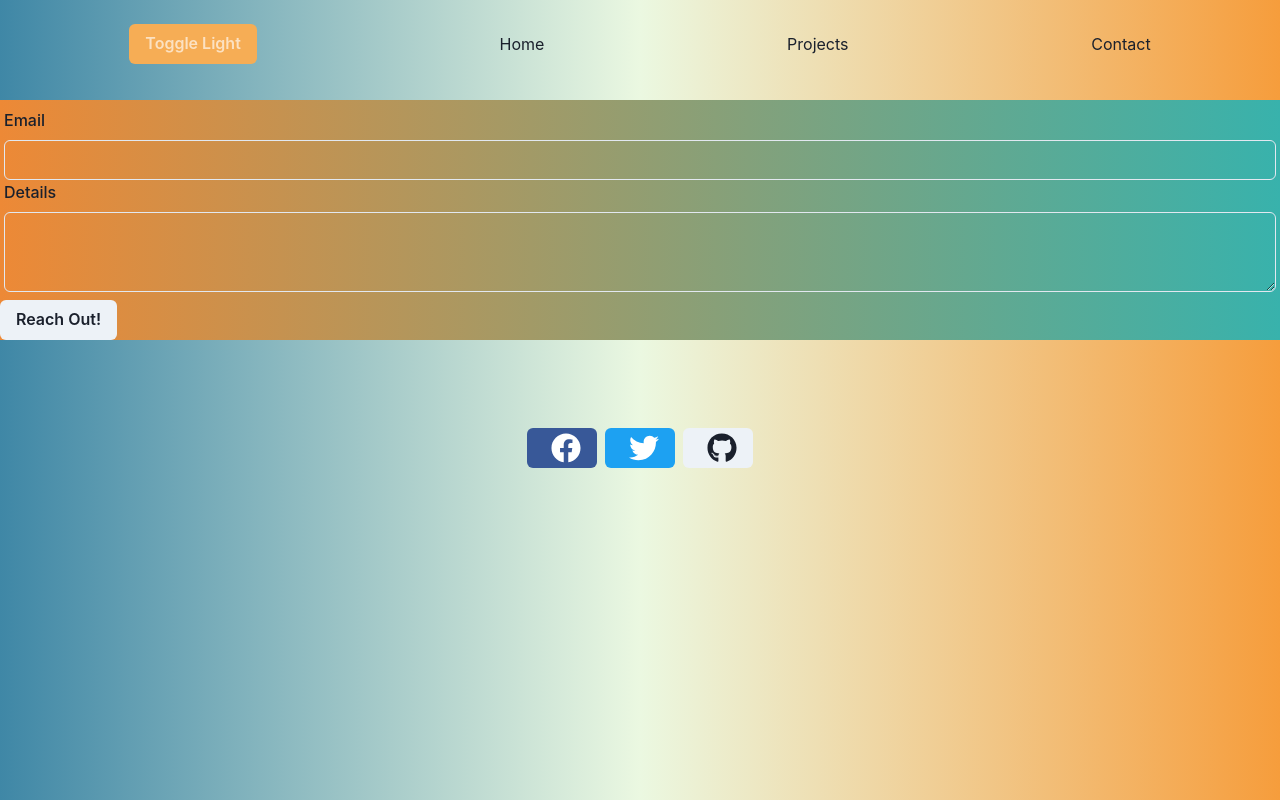
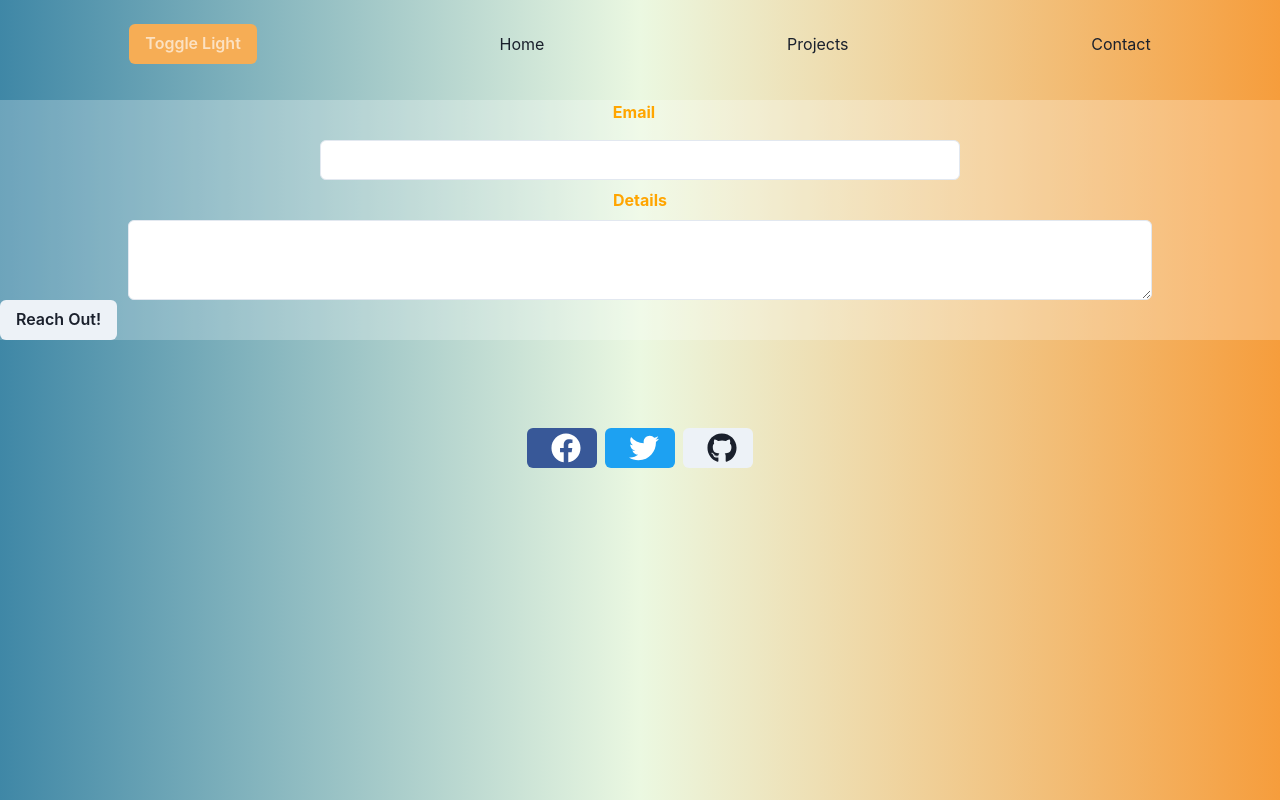
Before and after one commit to nme22/next-portfolio, a Next.js app in the folder portfolio/: page /Contact in a window 1280 px wide. Built offline with nearby package versions, Linux system fonts and the light colour scheme.

Commit message:
taking a break

```diff
--- a/portfolio/pages/Contact.js
+++ b/portfolio/pages/Contact.js
@@ -7,18 +7,25 @@ import {
   Textarea,
   Button,
 } from '@chakra-ui/react';
+import { useColorModeValue } from '@chakra-ui/color-mode';
 
 const Contact = () => {
+  const bg = useColorModeValue('whiteAlpha.400', 'gray.600');
   return (
-    <Box bgGradient="linear(to-r, orange.400, teal.400 )" h="100%" w="100%">
-      <VStack>
-        <FormControl p={1} m={1}>
-          <FormLabel>Email</FormLabel>
-          <Input w="100%"></Input>
-          <FormLabel> Details</FormLabel>
-          <Textarea w="100%" h="100%" color="WhiteAlpha.300" />
-        </FormControl>
-      </VStack>
+    <Box bg={bg} h="100%" w="100%">
+      <FormControl>
+        <VStack>
+          <FormLabel color="Orange" fontWeight="bold">
+            Email
+          </FormLabel>
+          <Input w="50%" bg="whiteAlpha"></Input>
+          <FormLabel color="Orange" fontWeight="bold">
+            {' '}
+            Details
+          </FormLabel>
+          <Textarea w="80%" h="100%" bg="WhiteAlpha" />
+        </VStack>
+      </FormControl>
       <Button>Reach Out!</Button>
     </Box>
   );
```
Also changed, not shown: 1 other file (tests, documents, lock files or other folders).
